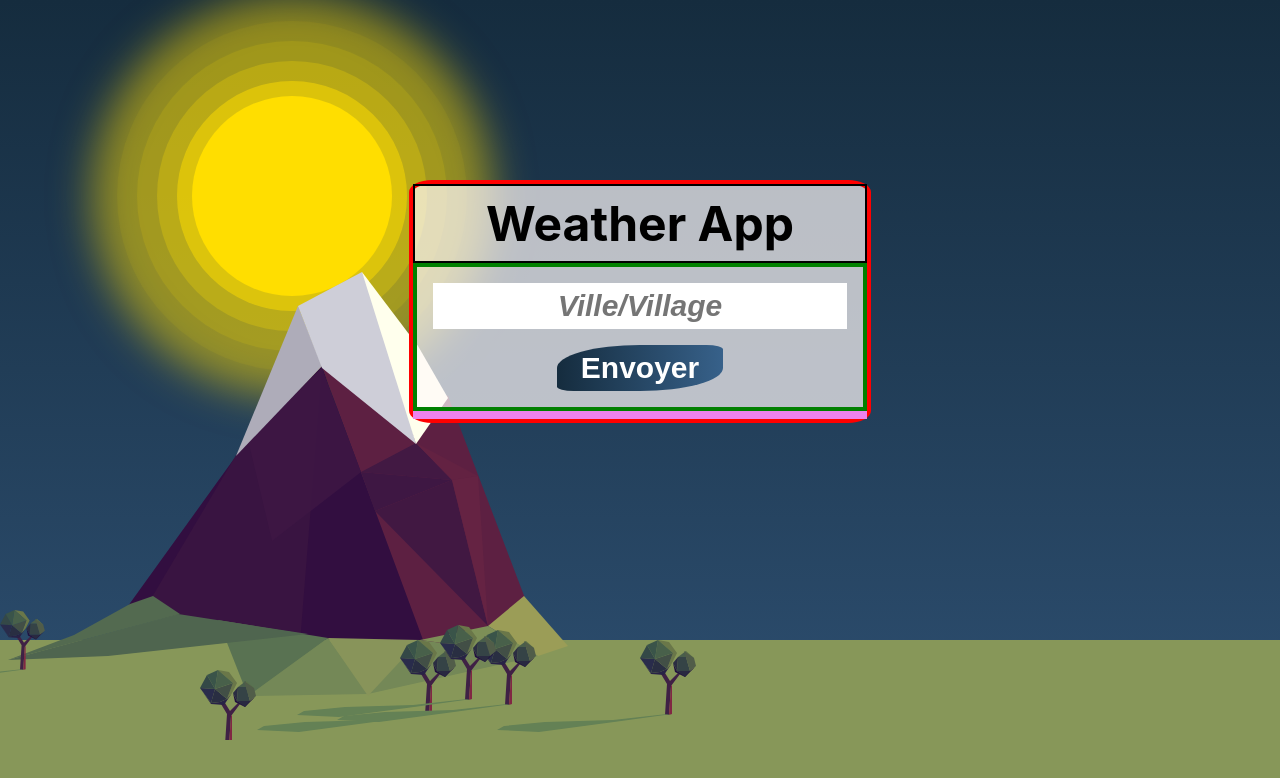
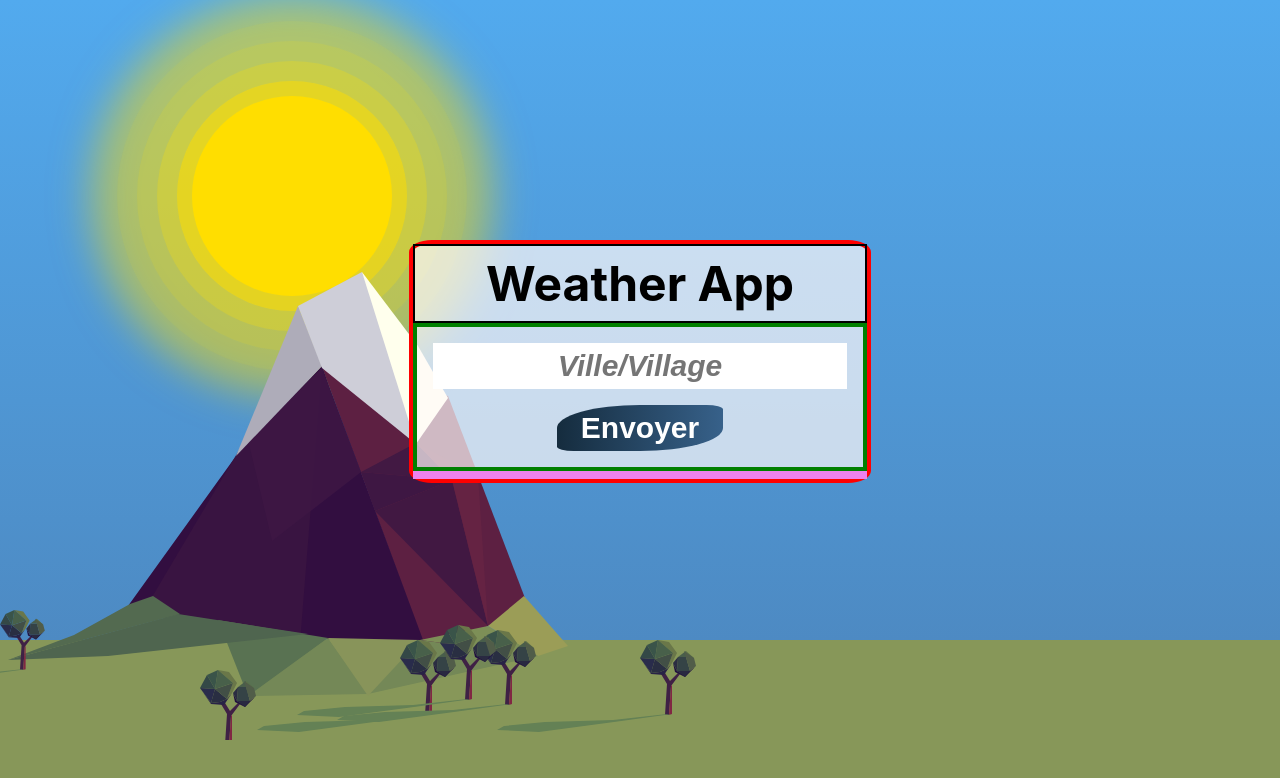
Before and after one commit to JulienZimmermann/ReactWeatherApp, a React (Create React App) app: page / in a window 1280 px wide. Shown: the top 778 px of the page. Built offline with nearby package versions, Linux system fonts and the light colour scheme.

Commit message:
Ajout des background dynamique en fonction de la météo

```diff
--- a/src/components/BackgroundDynamic/Clouds.jsx
+++ b/src/components/BackgroundDynamic/Clouds.jsx
@@ -4,7 +4,8 @@ import Cloud from '../svgElements/Cloud'
 function Clouds(){
 
     return(
-        <React.Fragment>
+
+        <div className="sky_weather sky_clouds">
             <Cloud
                 className="cloud1 cloud"
             />
@@ -33,7 +34,7 @@ function Clouds(){
                 transform="scale(1.6)"
                 className="cloud6  cloud"
             />
-                </React.Fragment>
+        </div>
     )
 }
 
--- a/src/components/BackgroundDynamic/Sun.jsx
+++ b/src/components/BackgroundDynamic/Sun.jsx
@@ -1,8 +1,12 @@
 import React from 'react';
 
 function Sun(){
+
     return(
-        <div className="sun"></div>
+        <div className="sky_weather sky_sun">
+           <div className="sun"></div>
+        </div>
+
     )
 }
 
--- a/src/components/BackgroundDynamic/Thunderstorm.jsx
+++ b/src/components/BackgroundDynamic/Thunderstorm.jsx
@@ -3,10 +3,10 @@ import Rain from './Rain';
 
 function Thunderstorm(){
     return(
-        <React.Fragment>
-            <div className="thunderstorm"></div>
-            <Rain />
-        </React.Fragment>
+            <div className="sky_weather sky_thunderstorm">
+                <div className="thunderstorm"></div>
+                <Rain />
+            </div>
     )
 }
 
--- a/src/css/App.css
+++ b/src/css/App.css
@@ -1,11 +1,3 @@
-/* .submitButton{
-    font-size: 18px;
-    border: 2px solid black;
-}
-
-.green{
-    background: green;
-} */
 
 /*ANIMATION
 =================*/
@@ -33,10 +25,51 @@
                 0 0 40px 100px #FFDE0080;
   }
 }
+
+@keyframes light{
+  0%{
+    opacity: 0
+  }
+  10%{
+    opacity: 1
+  }
+  20%{
+    opacity: 0
+  }
+  100%{
+    opacity: 0
+  }
+}
+
+@keyframes rain{
+  0%{
+    background-position: 0% 0%;
+  }
+  100%{
+    background-position: 0% 100%;
+  }
+}
 /*END PART ANIMATION
 ======================*/
+
 /*GENERAL
 ======*/
+.sky_weather{
+  width: 100%;
+  height: 100%;
+}
+
+.sky_sun{
+  background: -webkit-linear-gradient(top, #52aaee,  #4c82b8);
+}
+
+.sky_thunderstorm{
+  background: -webkit-linear-gradient(top, #152a3a,  #111c29);
+}
+
+.sky_clouds{
+  background: -webkit-linear-gradient(top, #264c69,  #27405d);
+}
 
 .sun{
   position: absolute;
@@ -71,22 +104,39 @@ html, body {
 /*PART BACKGROUND
 ====================*/
 
-body {
-    min-height: 100%;
-    background: -webkit-linear-gradient(top, #152c3e,  #2f5174);
+.background{
+  display: flex;
+  justify-content: center;
+  height: 100%;
+  width: 100%;
+  box-sizing: border-box;
+  position: absolute;
+  top: 0%;
+  background: -webkit-linear-gradient(top, #152c3e,  #2f5174);
 }
 
 .rain{
   position: absolute;
-  z-index: 97;
-  height: 100vh;
- width: 100vw;
+  z-index: 98;
+  top: 0%;
+  left: 0;
+  width: 100%;
+  height: 100%;
+  border: 2px solid red;
   background: url(../images/rain.png);
-  animation: rain 0.3s linear infinite;
+  animation: rain 1.8s linear infinite;
+  box-sizing: border-box;
 }
 
-
-
+.thunderstorm{
+  background:#fff;
+  position: absolute;
+  z-index: 97%;
+  width: 100%;
+  height: 100%;
+  animation: light 4s 0.4s linear infinite;
+  opacity: 0
+}
 
 #mountains {
   z-index: 2;
@@ -159,11 +209,6 @@ body {
   z-index: 3;
 }
 
-.background{
-  display: flex;
-  justify-content: center;
-}
-
 /*END PART BACKGROUND
 ========================*/
 
@@ -173,15 +218,16 @@ body {
     background-color: rgba(255, 250, 250, 0.7);
     border: 4px solid red;
     border-radius: 5%;
+    top: 30%;
     z-index: 99;
-    margin: 320px auto;
+    position: absolute;
 }
 
-@media all and (min-width: 960px){
+/* @media all and (min-width: 960px){
   .main{
-    margin: 180px auto;
+    top: 40%;
   }
-}
+} */
 
 .container_main_big_title{
   border: 2px solid black;
```
